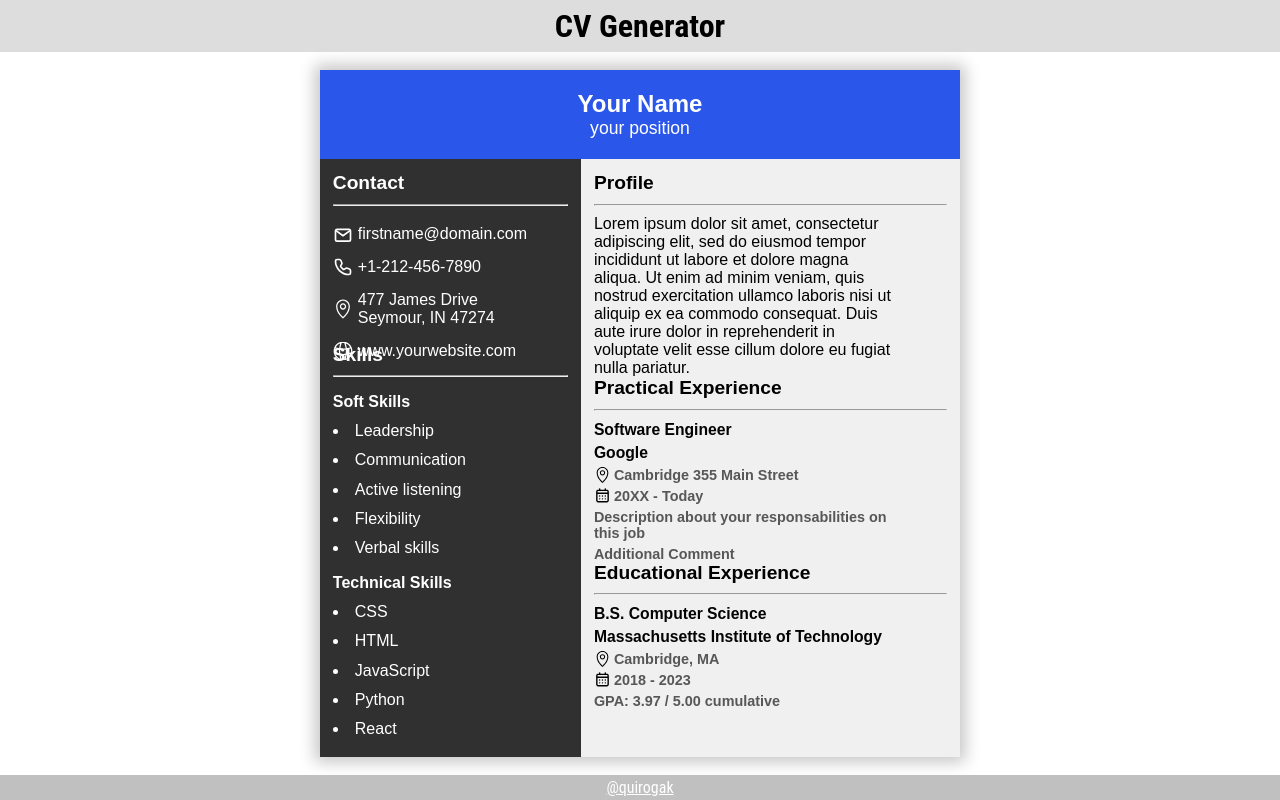
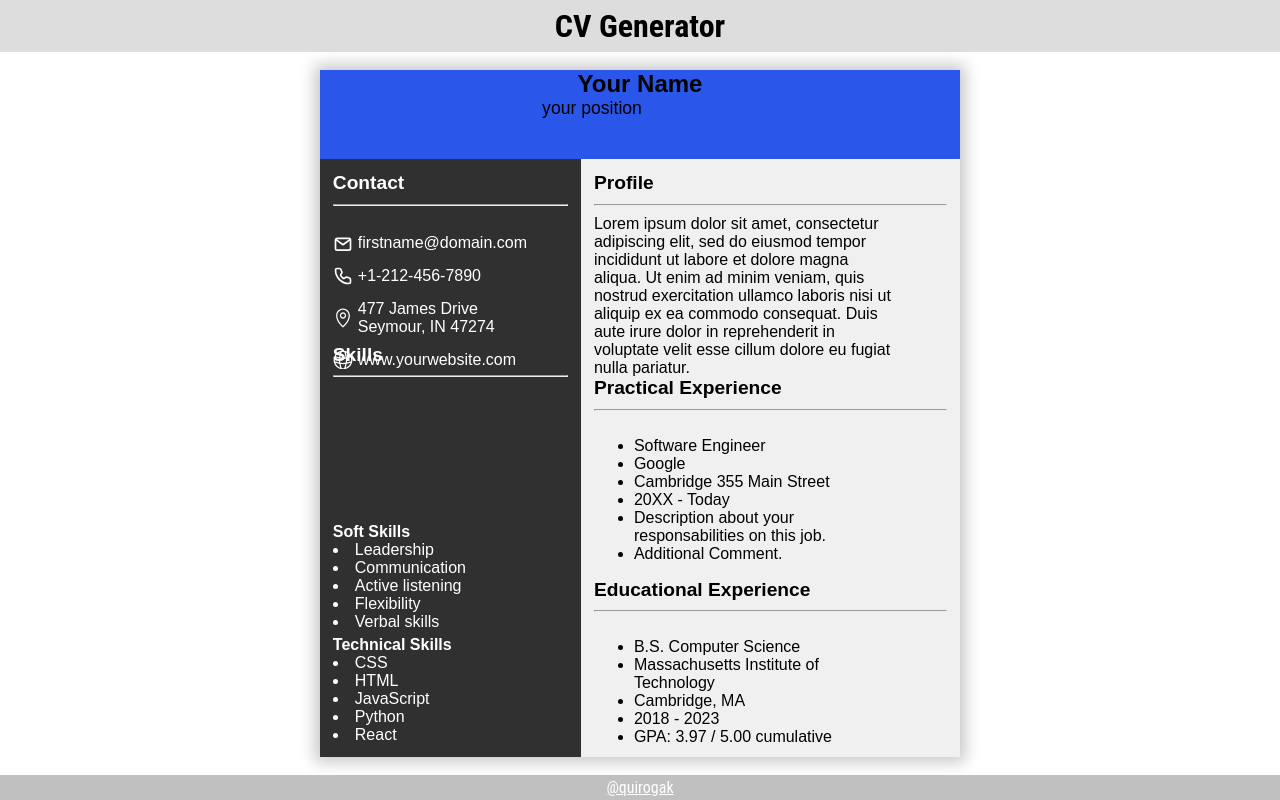
Before and after one commit to quirogak/cv-application-react, a React (Create React App) app: page / in a window 1280 px wide. Built offline with nearby package versions, Linux system fonts and the light colour scheme.

Commit message:
re-worked Section class management.

```diff
--- a/src/components/main.js
+++ b/src/components/main.js
@@ -47,8 +47,8 @@ const practicalText = [
     "Google",
     "Cambridge 355 Main Street",
     "20XX - Today",
-    "Description about your responsabilities on this job",
-    "Additional Comment"
+    "Description about your responsabilities on this job.",
+    "Additional Comment."
 ]
 
 class Main extends Component {
@@ -60,17 +60,17 @@ class Main extends Component {
             <main>
                 <div id="cv-page">
                     <article id="page-header">
-                        <Section title="Your Name" content={{ value: "your position" }}></Section>
+                        <Section class="your-name" title="Your Name" content={{ value: "your position" }}></Section>
                     </article>
                     <article id="main-info">
                         <div id="left-side">
-                            <Section title="Contact" content={{ value: contactList, }} ></Section>
-                            <Section title="Skills" content={{ value: [softSkills, technicalSkills] }}></Section>
+                            <Section class="contact" title="Contact" content={{ value: contactList, }} ></Section>
+                            <Section class="skills" title="Skills" content={{ value: [softSkills, technicalSkills] }}></Section>
                         </div>
                         <div id="right-side">
-                            <Section title="Profile" content={{ value: profileText }}></Section>
-                            <Section title="Practical Experience" content={{ value: practicalText }}></Section>
-                            <Section title="Educational Experience" content={{ value: educationText }}></Section>
+                            <Section class="profile" title="Profile" content={{ value: profileText }}></Section>
+                            <Section class="practical-experience" title="Practical Experience" content={{ value: practicalText }}></Section>
+                            <Section class="educational-experience" title="Educational Experience" content={{ value: educationText }}></Section>
                         </div>
                     </article>
                 </div>
--- a/src/components/section.js
+++ b/src/components/section.js
@@ -16,7 +16,7 @@ class Section extends Component {
         this.addSectionHandlers = this.addSectionHandlers.bind(this)
         this.genButton = this.genButton.bind(this)
 
-        this.className = this.props.title.toLowerCase()
+        this.className = this.props.class
 
         this.state = {
             currentContent: this.props.content, //default values
@@ -39,9 +39,7 @@ class Section extends Component {
             if (typeof (currentValue) === "object") // when the current value is a list.
                 return <List key={uniqid()} content={currentValue}></List>
             else return currentValue
-
-        //when the content is directly a component.
-        else return content
+        else return content //when the content is directly a component.
     }
 
     genButton(component) {
@@ -99,9 +97,9 @@ class Section extends Component {
 
     render() {
         return (
-            <section onMouseEnter={this.state.genEditButton} onMouseLeave={this.state.removeButtons} id={this.className} className={this.className}>
-                <div className="title">{this.state.currentTitle} <hr></hr></div>
-                <div className="content">{this.getContent(this.state.currentContent)}</div>
+            <section onMouseEnter={this.state.genEditButton} onMouseLeave={this.state.removeButtons} className={this.className}>
+                <div className={"title " + this.className}>{this.state.currentTitle} <hr></hr></div>
+                <div className={"content " + this.className}>{this.getContent(this.state.currentContent)}</div>
             </section>
         )
     }
```
